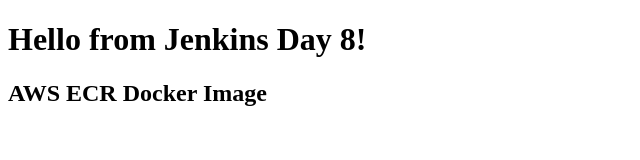
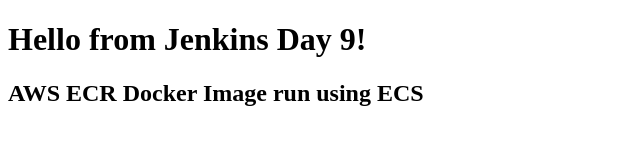
Before and after one commit to piyushdevops410/jenkins-day2-github, a plain HTML site: page index.html in a window 1280 px wide. Shown: the whole page, without its empty margins (0-640 px from the left). Drawn offline with Linux system fonts and the light colour scheme.

Commit message:
jenkins lab day9

```diff
--- a/index.html
+++ b/index.html
@@ -1,10 +1,10 @@
 <!DOCTYPE html>
 <html>
 <head>
-    <title>Jenkins Day 8</title>
+    <title>Jenkins Day 9</title>
 </head>
 <body>
-    <h1>Hello from Jenkins Day 8!</h1>
-    <h2>AWS ECR Docker Image</h2>
+    <h1>Hello from Jenkins Day 9!</h1>
+    <h2>AWS ECR Docker Image run using ECS</h2>
 </body>
 </html>
```
Also changed, not shown: 1 other file.
